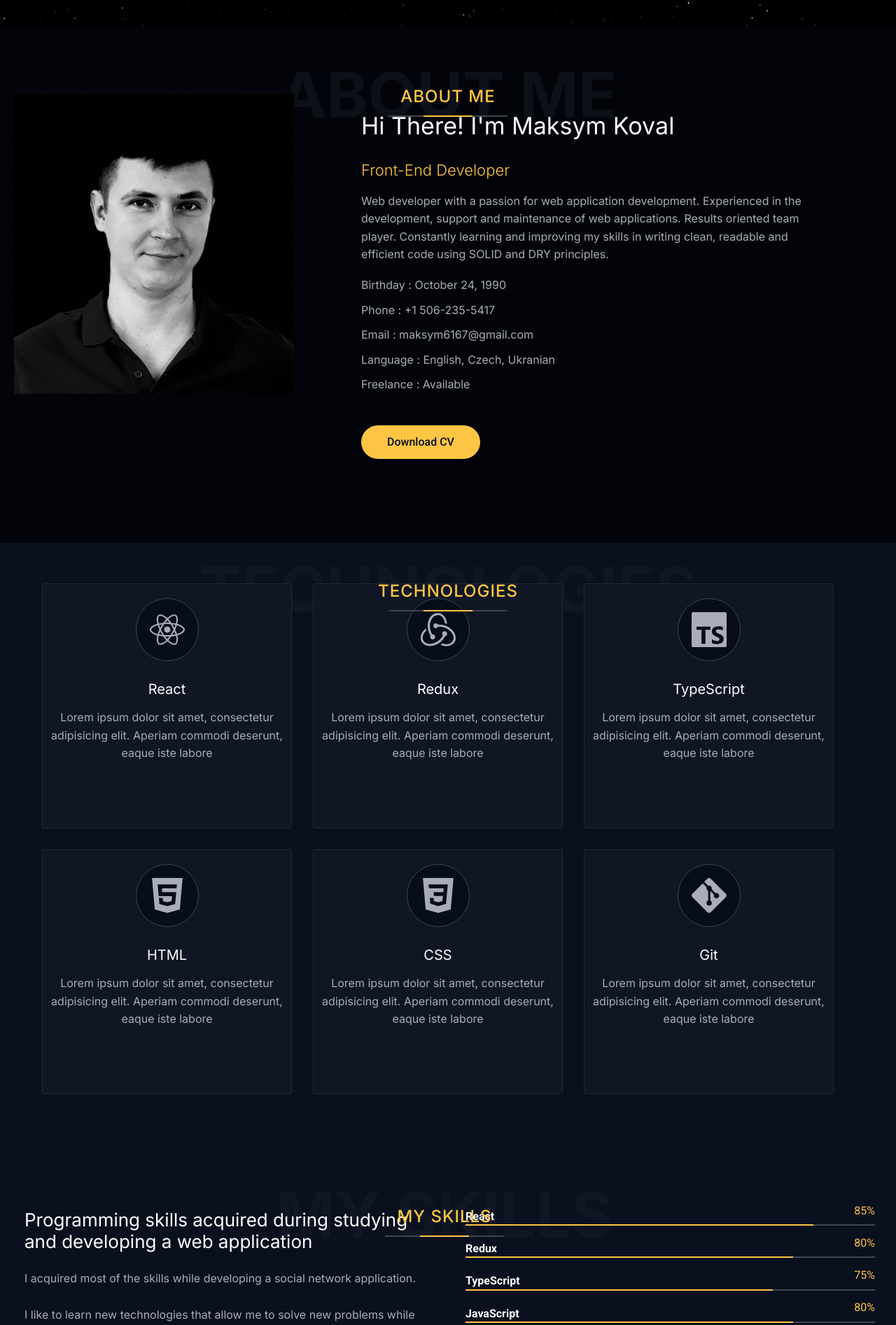
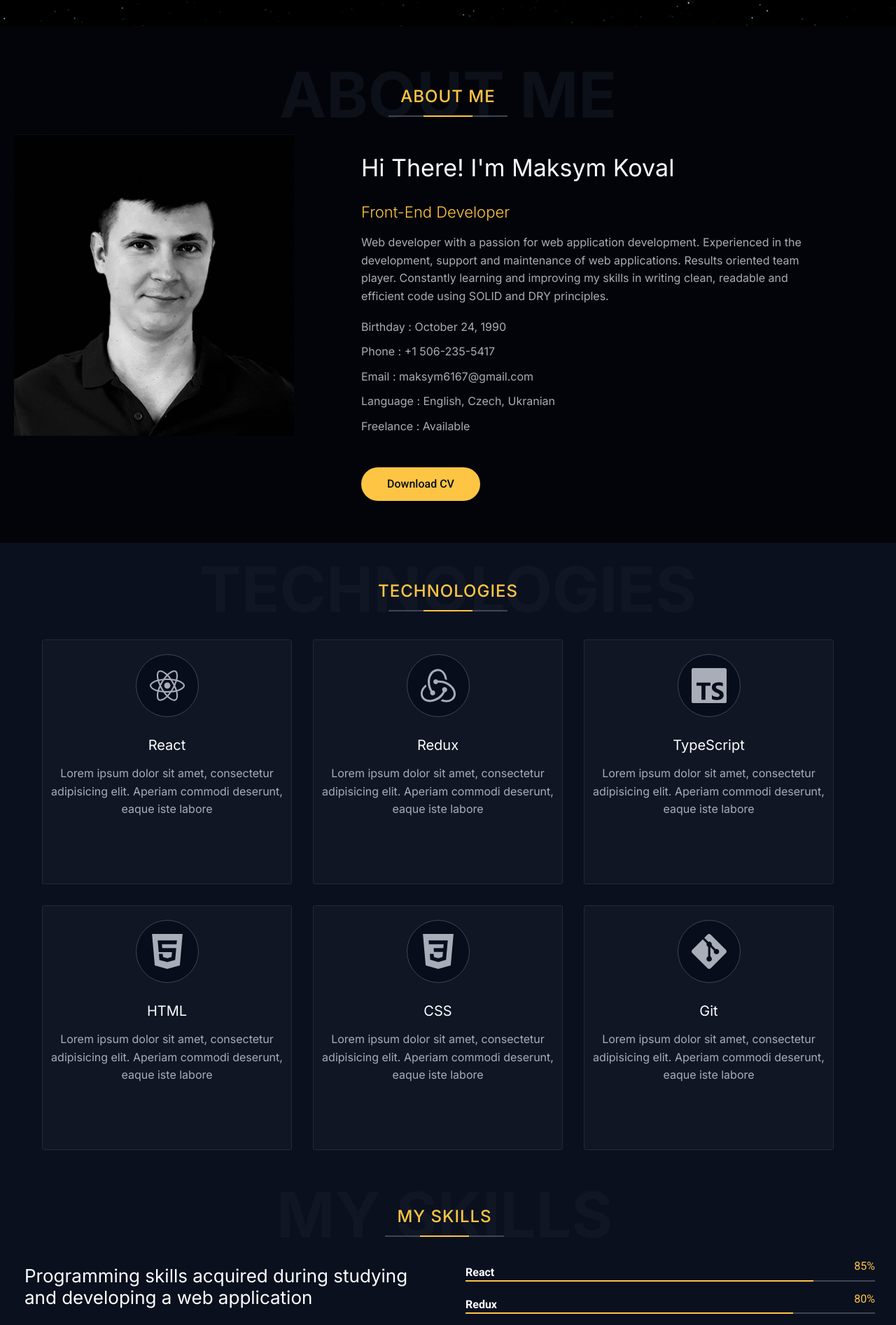
Before and after one commit to kov77/portfolio, a React (Create React App) app: page / in a window 1280 px wide. Shown: the part 642-2536 px from the top of the page at 70% size. Built offline with nearby package versions, Linux system fonts and the light colour scheme.

Commit message:
remove parallax

```diff
--- a/src/components/About/About.jsx
+++ b/src/components/About/About.jsx
@@ -3,14 +3,11 @@
 import {Button} from "../Button/Button";
 import secondPhoto from "../../assets/images/main_photo4.jpg"
 import resume from "../../assets/Web_Developer_Resume.pdf"
-import { useParallax } from 'react-scroll-parallax';
 
 export const About = () => {
-    const { ref} = useParallax({ speed: 6 });
-
     return <section id={"about"} className={classes.aboutWrp}>
         <SectionTitle title={"About Me"}/>
-        <div ref={ref} className={classes.container}>
+        <div className={classes.container}>
             <div className={classes.aboutPhoto}><img src={secondPhoto} alt="second-foto"/></div>
             <div className={classes.aboutInfoBlock}>
                 <div  className={classes.aboutTextWrp}>
--- a/src/components/MainSection/MainSection.jsx
+++ b/src/components/MainSection/MainSection.jsx
@@ -5,18 +5,16 @@
 import {AiFillInstagram} from "react-icons/ai";
 import {NavHashLink as Link} from 'react-router-hash-link';
 import ReactTypingEffect from 'react-typing-effect';
-import { useParallax } from 'react-scroll-parallax';
 import {Animated} from "react-animated-css";
 
 export const MainSection = () => {
-    const { ref } = useParallax({ speed: 8 });
 
     return <section id={"main"} className={classes.mainSection}>
         <div className={classes.stars}></div>
         <div className={classes.twinkling}></div>
         <div className={classes.clouds}></div>
         <div className={classes.container}>
-            <div ref={ref} className={classes.mainSectionDescr}>
+            <div className={classes.mainSectionDescr}>
                 <Animated animationIn="slideInLeft" isVisible={true}>
                         <h3 className={classes.hello}>Hello, I'm</h3>
                 </Animated>
--- a/src/components/MySkills/MySkills.jsx
+++ b/src/components/MySkills/MySkills.jsx
@@ -1,14 +1,10 @@
 import classes from './MySkills.module.css'
 import {SectionTitle} from "../SectionTitle/SectionTitle";
-import { useParallax } from 'react-scroll-parallax';
-
 
 export const MySkills = () => {
-    const { ref } = useParallax({ speed: 8 });
-
     return <section id={"skills"} className={classes.mySkillsWrp}>
         <SectionTitle title={"My Skills"} />
-       <div ref={ref} className={classes.container}>
+       <div className={classes.container}>
            <div className={classes.textBlock}>
                <h2 className={classes.header}>Programming skills acquired during studying and developing a web application</h2>
                <div className={classes.text}>
--- a/src/components/Portfolio/Portfolio.jsx
+++ b/src/components/Portfolio/Portfolio.jsx
@@ -7,15 +7,12 @@
 import portfolio4 from "../../assets/images/portfolio4.png"
 import portfolio5 from "../../assets/images/portfolio5.png"
 import portfolio6 from "../../assets/images/portfolio6.png"
-import {useParallax} from "react-scroll-parallax";
-
 
 export const Portfolio = () => {
-    const { ref } = useParallax({ speed: 8 });
 
     return <section id="portfolio" className={classes.portfolioWrp}>
         <SectionTitle title={"Portfolio"} />
-       <div ref={ref} className={classes.container}>
+       <div className={classes.container}>
         <Project img={portfolio1} title={'WP Plugin'} subtitle={"Childhood"} link={'https://github.com/kov77/gifts_wp'}/>
         <Project img={portfolio2} title={'Website'} subtitle={"Uber"} link={'https://github.com/kov77/Uber'}/>
         <Project img={portfolio3} title={'Website'} subtitle={"Irvas windows"} link={'https://github.com/kov77/IRVAS-windows'}/>
--- a/src/components/Portfolio/Portfolio.module.css
+++ b/src/components/Portfolio/Portfolio.module.css
@@ -8,6 +8,7 @@
     font-weight: 400;
     line-height: 1.6em;
     overflow-x: hidden;
+    overflow-y: hidden;
     display: flex;
     flex-direction: column;
     align-items: center;
--- a/src/components/Resume/Resume.jsx
+++ b/src/components/Resume/Resume.jsx
@@ -3,15 +3,12 @@
 import {Element} from "./Element/Element";
 import expIcon from "./../../assets/images/icons/resume-icon1.png"
 import edIcon from "./../../assets/images/icons/resume-icon2.png"
-import {useParallax} from "react-scroll-parallax";
 
 
 export const Resume = () => {
-    const { ref } = useParallax({ speed: 8 });
-
     return <section className={classes.resumeWrp}>
         <SectionTitle title={"Resume"}/>
-        <div ref={ref} className={classes.container}>
+        <div className={classes.container}>
             <div className={classes.resumeBlock}>
                 <div className={classes.headingWpr}>
                     <img className={classes.icon} src={expIcon} alt="icon"/>
--- a/src/components/Resume/Resume.module.css
+++ b/src/components/Resume/Resume.module.css
@@ -8,6 +8,7 @@
     font-weight: 400;
     line-height: 1.6em;
     overflow-x: hidden;
+    overflow-y: hidden;
     display: flex;
     flex-direction: column;
     align-items: center;
--- a/src/components/Technologies/Technologies.jsx
+++ b/src/components/Technologies/Technologies.jsx
@@ -7,14 +7,11 @@
 import {SiHtml5} from "react-icons/si"
 import {SiCss3} from "react-icons/si"
 import {SiGit} from "react-icons/si"
-import { useParallax } from 'react-scroll-parallax';
 
 export const Technologies = () => {
-    const { ref } = useParallax({ speed: 8 });
-
     return <section id={"technologies"} className={classes.servicesWrp}>
         <SectionTitle title={"Technologies"} />
-       <div ref={ref} className={classes.container}>
+       <div className={classes.container}>
             <Service icon={<FaReact />} header={"React"} desciption={"Lorem ipsum dolor sit amet, consectetur adipisicing elit. Aperiam commodi deserunt, eaque iste labore"} />
             <Service icon={<SiRedux />} header={"Redux"} desciption={"Lorem ipsum dolor sit amet, consectetur adipisicing elit. Aperiam commodi deserunt, eaque iste labore"} />
             <Service icon={<SiTypescript />} header={"TypeScript"} desciption={"Lorem ipsum dolor sit amet, consectetur adipisicing elit. Aperiam commodi deserunt, eaque iste labore"} />
--- a/src/components/Technologies/Technologies.module.css
+++ b/src/components/Technologies/Technologies.module.css
@@ -9,6 +9,7 @@
     font-weight: 400;
     line-height: 1.6em;
     overflow-x: hidden;
+    overflow-y: hidden;
     display: flex;
     flex-direction: column;
     align-items: center;
@@ -24,18 +25,9 @@
     box-sizing: border-box;
 }
 
-
-.height100 {
-    width: 100%;
-    height: 100px;
-}
-
 @media screen and (max-width: 1440px){
     .servicesWrp {
         padding: 30px;
-    }
-    .height100 {
-        display: none;
     }
     .container {
         width: 100%;
@@ -47,7 +39,3 @@
         padding: 10px;
     }
 }
-
-@media screen and (max-width: 768px){
-
-}
```
